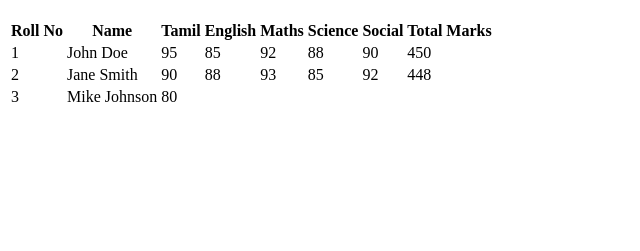
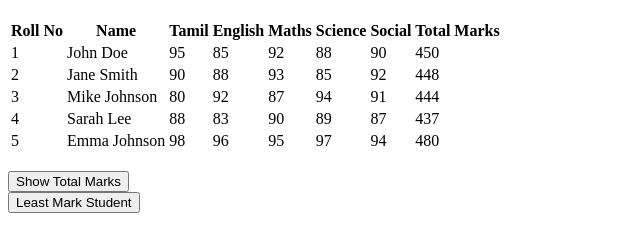
Before and after one commit to iamneo-production/eeacbaabacebb305721001ddebcceabfbbdedbfone, a plain HTML site: page public/index.html in a window 1280 px wide. Shown: the part 61-312 px from the top of the page, without its empty margins (0-640 px from the left). Drawn offline with Linux system fonts and the light colour scheme.

Commit message:
Backup Commit

```diff
--- a/public/index.html
+++ b/public/index.html
@@ -20,7 +20,7 @@
         <th>Social</th>
         <th>Total Marks</th>
     </tr>
-    <tr>
+    <tr id="1">
         <td>1</td>
         <td>John Doe</td>
         <td>95</td>
@@ -30,7 +30,7 @@
         <td>90</td>
         <td>450</td>
     </tr>
-    <tr>
+    <tr id="2">
         <td>2</td>
         <td>Jane Smith</td>
         <td>90</td>
@@ -41,43 +41,40 @@
         <td>448</td>
 
     </tr>
-    <tr>
+    <tr id="3">
         <td>3</td>
         <td>Mike Johnson</td>
         <td>80</td>
-        <td></td>
-        <td></td>
-        <td></td>
-        <td></td>
+        <td>92</td>
+        <td>87</td>
+        <td>94</td>
+        <td>91</td>
+        <td>444</td>
     </tr>
     <tr>
-        <td></td>
-        <td></td>
-        <td></td>
-        <td></td>
-        <td></td>
-        <td></td>
-        <td></td>
+        <td>4</td>
+        <td>Sarah Lee</td>
+        <td>88</td>
+        <td>83</td>
+        <td>90</td>
+        <td>89</td>
+        <td>87</td>
+        <td>437</td>
     </tr>
     <tr>
-        <td></td>
-        <td></td>
-        <td></td>
-        <td></td>
-        <td></td>
-        <td></td>
-        <td></td>
-    </tr>
-    <tr>
-        <td></td>
-        <td></td>
-        <td></td>
-        <td></td>
-        <td></td>
-        <td></td>
-        <td></td>
+        <td>5</td>
+        <td>Emma Johnson</td>
+        <td>98</td>
+        <td>96</td>
+        <td>95</td>
+        <td>97</td>
+        <td>94</td>
+        <td>480</td>
     </tr>
     </table>
+    <br>
+    <button class="total-marks-button" type="button" onclick=totalMarks()>Show Total Marks</button><br>
+    <button class="total-marks-button least-mark-button" type="button" onclick=leastMark()>Least Mark Student</button>
    </div>
 </body>
 </html>
```
